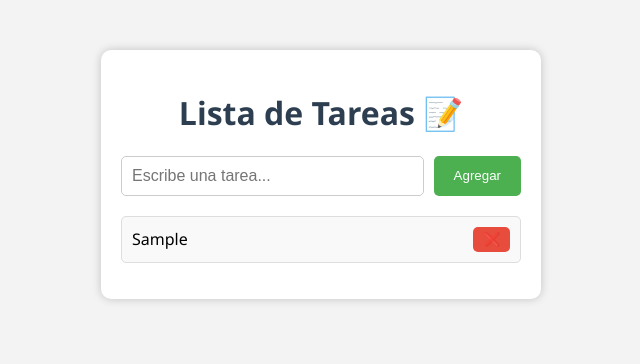
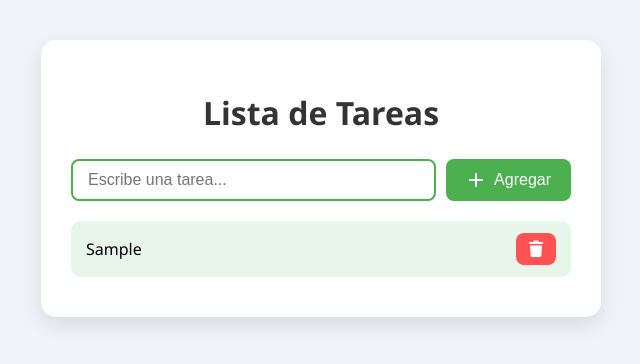
Before and after one commit to SirMauricio/actividadPWA, a React (Create React App) app: page / in a window 1280 px wide. Both pictures are taken after typing "Sample" into the empty fields and a click on the button "Agregar". Shown: the top 364 px of the page, without its empty margins (319-959 px from the left). Built offline with nearby package versions, Linux system fonts and the light colour scheme; no server answers.

Commit message:
Versión mejorada de mi To-Do PWA

```diff
--- a/package.json
+++ b/package.json
@@ -3,6 +3,9 @@
   "version": "0.1.0",
   "private": true,
   "dependencies": {
+    "@fortawesome/fontawesome-svg-core": "^7.1.0",
+    "@fortawesome/free-solid-svg-icons": "^7.1.0",
+    "@fortawesome/react-fontawesome": "^3.1.0",
     "@testing-library/dom": "^10.4.1",
     "@testing-library/jest-dom": "^6.9.1",
     "@testing-library/react": "^16.3.0",
--- a/public/index.html
+++ b/public/index.html
@@ -26,6 +26,9 @@
       Learn how to configure a non-root public URL by running `npm run build`.
     -->
     <title>React App</title>
+    <meta name="theme-color" content="#4CAF50" />
+  <link rel="manifest" href="%PUBLIC_URL%/manifest.json" />
+
   </head>
   <body>
     <noscript>You need to enable JavaScript to run this app.</noscript>
--- a/src/App.css
+++ b/src/App.css
@@ -1,97 +1,142 @@
 /* Estilos generales */
 body {
-  background-color: #f3f3f3;
-  font-family: "Segoe UI", Tahoma, Geneva, Verdana, sans-serif;
   margin: 0;
-  padding: 0;
+  font-family: 'Segoe UI', Tahoma, Geneva, Verdana, sans-serif;
+  background-color: #f0f4f8;
 }
 
-/* Contenedor principal */
 .contenedor {
-  width: 400px;
-  margin: 50px auto;
+  max-width: 500px;
+  margin: 40px auto;
   background-color: #ffffff;
-  border-radius: 10px;
-  box-shadow: 0 0 10px rgba(0, 0, 0, 0.2);
-  padding: 20px;
-  text-align: center;
+  padding: 30px;
+  border-radius: 15px;
+  box-shadow: 0 8px 20px rgba(0, 0, 0, 0.1);
 }
 
-/* Título */
-.contenedor h1 {
-  color: #2c3e50;
+h1 {
+  text-align: center;
+  color: #333333;
+  margin-bottom: 25px;
 }
 
 /* Formulario */
 .formulario {
   display: flex;
-  justify-content: center;
-  gap: 10px;
+  justify-content: space-between;
   margin-bottom: 20px;
 }
 
 .formulario input {
   flex: 1;
-  padding: 10px;
-  border-radius: 5px;
-  border: 1px solid #ccc;
+  padding: 10px 15px;
+  border: 2px solid #4CAF50;
+  border-radius: 8px;
+  font-size: 16px;
+  outline: none;
+  transition: border 0.3s;
+}
+
+.formulario input:focus {
+  border-color: #388E3C;
+}
+
+.formulario button {
+  background-color: #4CAF50;
+  color: white;
+  border: none;
+  padding: 0 20px;
+  margin-left: 10px;
+  font-size: 16px;
+  border-radius: 8px;
+  cursor: pointer;
+  display: flex;
+  align-items: center;
+  transition: background-color 0.3s;
+}
+
+.formulario button:hover {
+  background-color: #388E3C;
+}
+
+.formulario button svg {
+  margin-right: 8px;
+}
+
+/* Lista de tareas */
+.lista {
+  list-style: none;
+  padding: 0;
+  margin: 0;
+}
+
+.tarea {
+  display: flex;
+  justify-content: space-between;
+  align-items: center;
+  background-color: #E8F5E9;
+  padding: 12px 15px;
+  margin-bottom: 10px;
+  border-radius: 10px;
+  transition: background-color 0.3s;
+}
+
+.tarea.completada {
+  background-color: #C8E6C9;
+  text-decoration: line-through;
+  color: #555555;
+}
+
+.tarea span {
+  cursor: pointer;
+  display: flex;
+  align-items: center;
   font-size: 16px;
 }
 
-.formulario button {
-  background-color: #4caf50;
-  color: white;
-  border: none;
-  border-radius: 5px;
-  padding: 10px 20px;
-  cursor: pointer;
-  transition: background 0.2s ease;
+.tarea span svg {
+  margin-left: 10px;
+  color: #4CAF50;
 }
 
-.formulario button:hover {
-  background-color: #45a049;
-}
-
-/* Lista */
-.lista {
-  list-style: none;
-  padding: 0;
-}
-
-/* Tareas */
-.tarea {
-  background-color: #f9f9f9;
-  border: 1px solid #ddd;
-  padding: 10px;
-  border-radius: 5px;
-  margin-bottom: 10px;
-  display: flex;
-  justify-content: space-between;
-  align-items: center;
-  transition: background 0.3s ease;
-}
-
-.tarea:hover {
-  background-color: #f0f0f0;
-}
-
-/* Tarea completada */
-.tarea.completada span {
-  text-decoration: line-through;
-  color: #999;
-}
-
-/* Botón eliminar */
 .tarea button {
-  background-color: #e74c3c;
+  background-color: #FF5252;
   border: none;
   color: white;
-  border-radius: 5px;
-  padding: 5px 10px;
+  padding: 8px 10px;
+  border-radius: 8px;
   cursor: pointer;
-  transition: background 0.2s ease;
+  transition: background-color 0.3s;
+  display: flex;
+  align-items: center;
+  justify-content: center;
 }
 
 .tarea button:hover {
-  background-color: #c0392b;
+  background-color: #D32F2F;
 }
+
+.tarea button svg {
+  font-size: 16px;
+}
+
+/* Responsivo */
+@media (max-width: 600px) {
+  .contenedor {
+    margin: 20px;
+    padding: 20px;
+  }
+
+  .formulario input {
+    font-size: 14px;
+  }
+
+  .formulario button {
+    font-size: 14px;
+    padding: 0 15px;
+  }
+
+  .tarea span {
+    font-size: 14px;
+  }
+}
--- a/src/App.js
+++ b/src/App.js
@@ -1,11 +1,14 @@
 import React, { useState, useEffect } from "react";
 import "./App.css";
+
+import { FontAwesomeIcon } from "@fortawesome/react-fontawesome";
+import { faTrash, faCheck, faPlus } from "@fortawesome/free-solid-svg-icons";
 
 function App() {
   const [tareas, setTareas] = useState([]);
   const [nuevaTarea, setNuevaTarea] = useState("");
 
-  // 🔹 Cargar las tareas desde localStorage al iniciar
+
   useEffect(() => {
     const tareasGuardadas = localStorage.getItem("tareas");
     if (tareasGuardadas) {
@@ -13,26 +16,55 @@
     }
   }, []);
 
-  // 🔹 Guardar las tareas en localStorage cada vez que cambien
   useEffect(() => {
     localStorage.setItem("tareas", JSON.stringify(tareas));
   }, [tareas]);
 
-  // 🔹 Agregar tarea
+  const mostrarNotificacion = (titulo, mensaje) => {
+    if ("Notification" in window) {
+      if (Notification.permission === "granted") {
+        new Notification(titulo, {
+          body: mensaje,
+          icon: "/icons/icon-192x192.png",
+        });
+      } else if (Notification.permission !== "denied") {
+        Notification.requestPermission().then((permiso) => {
+          if (permiso === "granted") {
+            new Notification("Notificaciones activadas 🔔", {
+              body: "Ahora recibirás avisos al agregar o eliminar tareas.",
+              icon: "/icons/icon-192x192.png",
+            });
+          }
+        });
+      }
+    }
+  };
+
   const agregarTarea = () => {
     if (nuevaTarea.trim() === "") return;
+
     const nueva = { texto: nuevaTarea, completada: false };
-    setTareas([...tareas, nueva]);
+    const nuevasTareas = [...tareas, nueva];
+    setTareas(nuevasTareas);
     setNuevaTarea("");
+
+    mostrarNotificacion(
+      "Nueva tarea agregada",
+      `"${nueva.texto}" se agregó a tu lista.`
+    );
   };
 
-  // 🔹 Eliminar tarea
   const eliminarTarea = (index) => {
+    const tareaEliminada = tareas[index];
     const nuevas = tareas.filter((_, i) => i !== index);
     setTareas(nuevas);
+
+    mostrarNotificacion(
+      "Tarea eliminada",
+      `"${tareaEliminada.texto}" se eliminó de tu lista.`
+    );
   };
 
-  // 🔹 Marcar o desmarcar tarea
   const toggleCompletada = (index) => {
     const nuevas = [...tareas];
     nuevas[index].completada = !nuevas[index].completada;
@@ -41,7 +73,7 @@
 
   return (
     <div className="contenedor">
-      <h1>Lista de Tareas 📝</h1>
+      <h1>Lista de Tareas</h1>
 
       <div className="formulario">
         <input
@@ -50,7 +82,9 @@
           onChange={(e) => setNuevaTarea(e.target.value)}
           placeholder="Escribe una tarea..."
         />
-        <button onClick={agregarTarea}>Agregar</button>
+        <button onClick={agregarTarea}>
+          <FontAwesomeIcon icon={faPlus} /> Agregar
+        </button>
       </div>
 
       <ul className="lista">
@@ -59,8 +93,13 @@
             key={index}
             className={tarea.completada ? "tarea completada" : "tarea"}
           >
-            <span onClick={() => toggleCompletada(index)}>{tarea.texto}</span>
-            <button onClick={() => eliminarTarea(index)}>❌</button>
+            <span onClick={() => toggleCompletada(index)}>
+              {tarea.texto}{" "}
+              {tarea.completada && <FontAwesomeIcon icon={faCheck} />}
+            </span>
+            <button onClick={() => eliminarTarea(index)}>
+              <FontAwesomeIcon icon={faTrash} />
+            </button>
           </li>
         ))}
       </ul>
```
Also changed, not shown: src/Splash.css (added, +37 -0 lines), src/Splash.js (added, +27 -0 lines), public/manifest.json, 1 other file (tests, documents, lock files or other folders).
